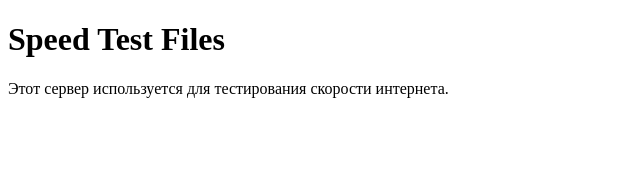
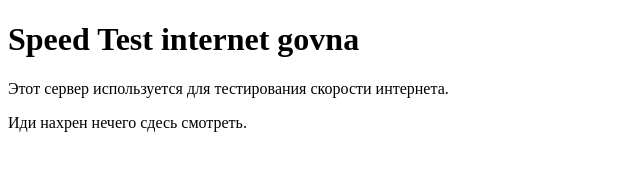
Before and after one commit to Podpivasik69/InternetTest, a plain HTML site: page index.html in a window 1280 px wide. Shown: the whole page, without its empty margins (0-640 px from the left). Drawn offline with Linux system fonts and the light colour scheme.

Commit message:
Update index.html

```diff
--- a/index.html
+++ b/index.html
@@ -4,7 +4,8 @@
     <title>Speed Test Server</title>
 </head>
 <body>
-    <h1>Speed Test Files</h1>
+    <h1>Speed Test internet govna</h1>
     <p>Этот сервер используется для тестирования скорости интернета.</p>
+    <p>Иди нахрен нечего сдесь смотреть.</p>
 </body>
 </html>
```
